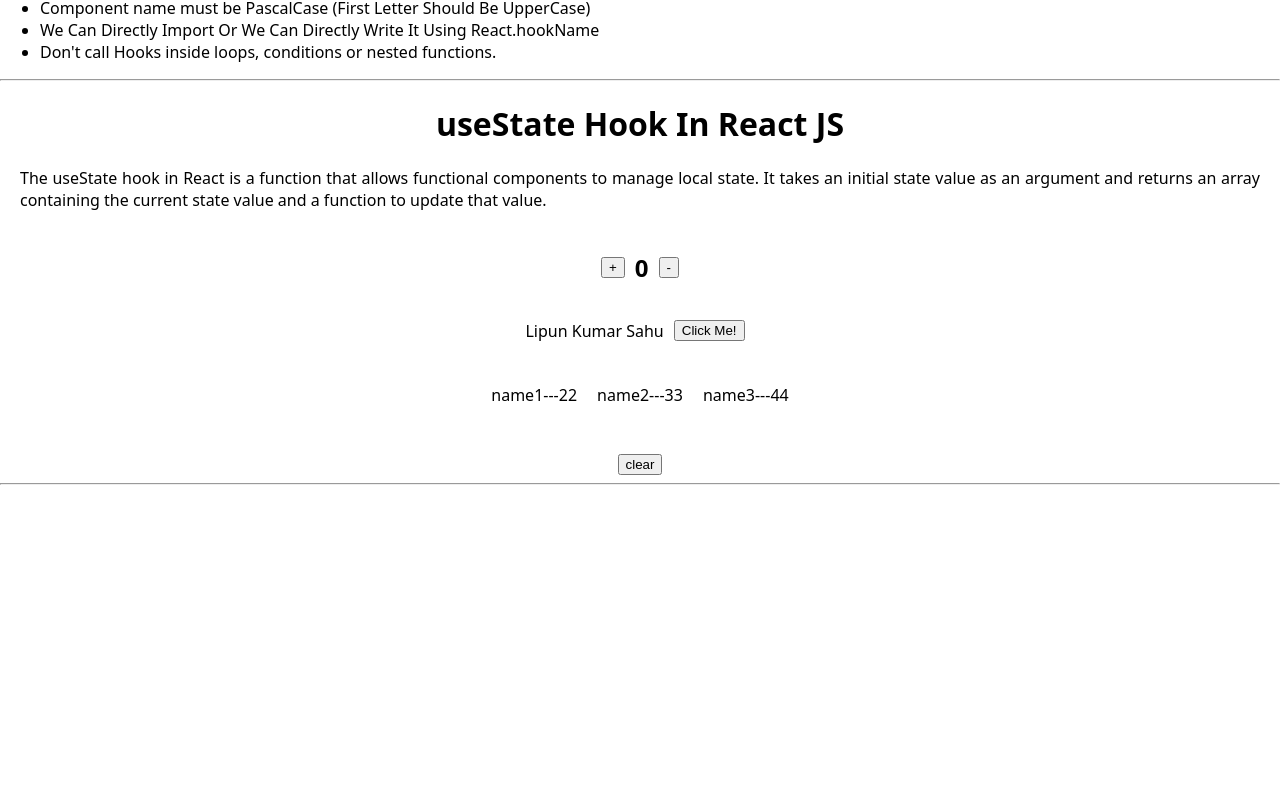
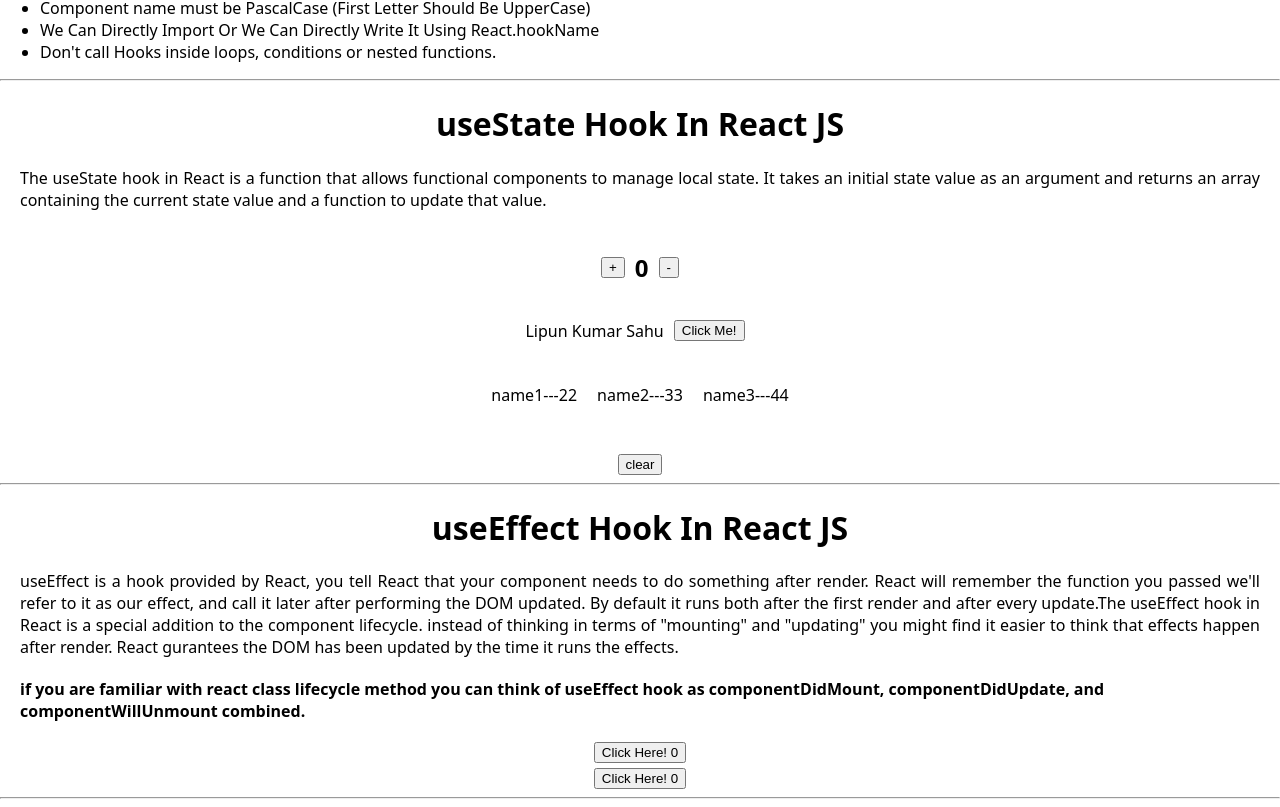
Before and after one commit to Atish280301/ReactHooksConcept, a React (Create React App) app: page / in a window 1280 px wide. Shown: the part 402-1209 px from the top of the page. Before the commit the page ends 895 px from the top, so only its background shows below. Built offline with nearby package versions, Linux system fonts and the light colour scheme.

Commit message:
useEffect Hook In React JS

```diff
--- a/src/App.jsx
+++ b/src/App.jsx
@@ -2,6 +2,7 @@ import React from "react";
 import './App.css';
 import UseStateHook from "./Components/UseStateHook/UseStateHook";
 import Intro from "./Components/Intro/Intro";
+import UseEffectHook from "./Components/UseEffectHook/UseEffectHook";
 const App = () => {
   return (
     <div>
@@ -9,6 +10,8 @@ const App = () => {
       <hr />
       <UseStateHook />
       <hr />
+      <UseEffectHook />
+      <hr />
     </div>
   );
 }
--- /dev/null
+++ b/src/Components/UseEffectHook/UseEffectHook.jsx
@@ -0,0 +1,25 @@
+import React, { useEffect, useState } from "react";
+const UseEffectHook = () => {
+    const [val, setVal] = useState(0);
+    const [val1, setVal1] = useState(0);
+    useEffect(()=>{
+        alert("You Clicked The Button!")
+    },[val]); //[] is for only first time when you refresh the page
+    useEffect (()=>{
+        document.title = `Value IS ${val1}`;
+    },[val1]);
+    return (
+        <>
+            <h1 className="H1">useEffect Hook In React JS</h1>
+            <p className="P">
+                useEffect  is a hook provided by React, you tell React that your component needs to do something after render. React will remember the function you passed we'll refer to it as our effect, and call it later after performing the DOM updated. By default it runs both after the first render and after every update.The useEffect hook in React is a special addition to the component lifecycle. instead of thinking in terms of "mounting" and "updating" you might find it easier to think that effects happen after render. React gurantees the DOM has been updated by the time it runs the effects.
+            </p>
+            <h4 style={{"margin":"20px"}}>
+                if you are familiar with react class lifecycle method you can think of useEffect hook as componentDidMount, componentDidUpdate, and componentWillUnmount combined.
+            </h4>
+            <button onClick={() => setVal(val + 1)} className="BTN" style={{"display":"block", "margin" : "5px auto"}}>Click Here! {val}</button>
+            <button onClick={() => setVal1(val1 + 1)} className="BTN" style={{"display":"block", "margin" : "5px auto"}}>Click Here! {val1}</button>
+        </>
+    );
+}
+export default UseEffectHook;
```
